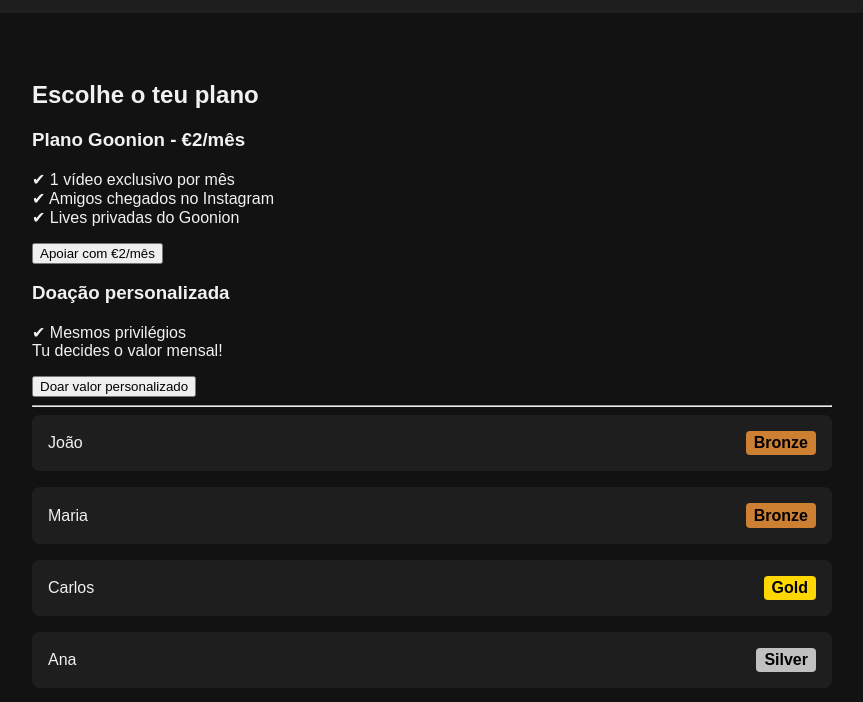
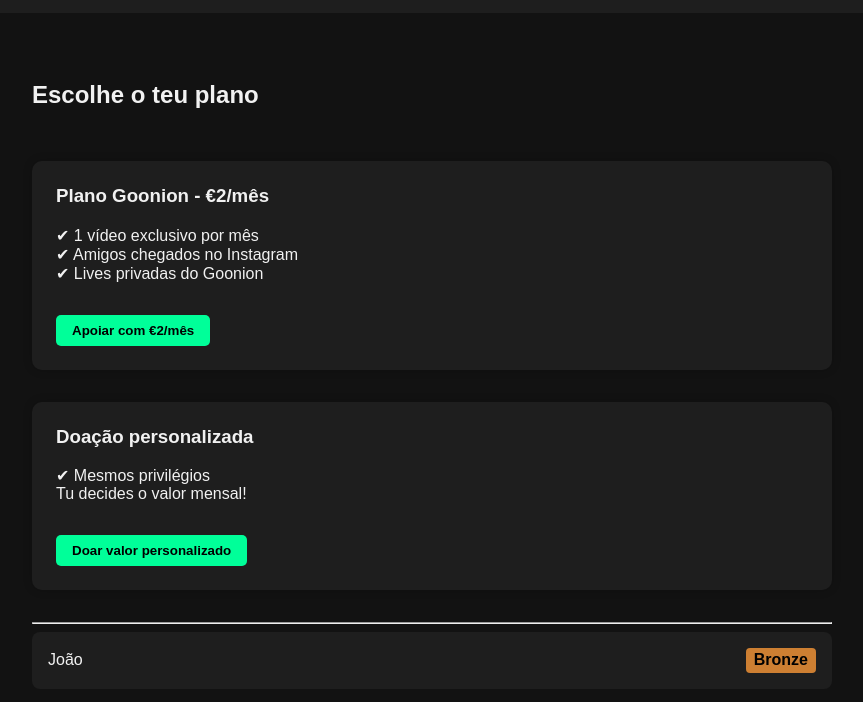
Before and after one commit to test0101-ctrl/clube-dos-penguins, a plain HTML site: page index.html in a window 1280 px wide. Shown: the part 56-758 px from the top of the page, without its empty margins (208-1071 px from the left). Drawn offline with Linux system fonts and the light colour scheme.

Commit message:
Update styles.css

```diff
--- a/styles.css
+++ b/styles.css
@@ -20,6 +20,36 @@ h1 {
   max-width: 800px;
   margin: 2rem auto;
   padding: 1rem;
+}
+
+/* PLANOS */
+
+.plans {
+  display: grid;
+  gap: 2rem;
+  margin-bottom: 2rem;
+}
+
+.plan-card {
+  background: #1e1e1e;
+  padding: 1.5rem;
+  border-radius: 10px;
+  box-shadow: 0 0 10px #00000033;
+}
+
+.plan-card h3 {
+  margin-top: 0;
+}
+
+.plan-card button {
+  margin-top: 1rem;
+  background: #00ff99;
+  color: #000;
+  border: none;
+  padding: 0.5rem 1rem;
+  font-weight: bold;
+  border-radius: 5px;
+  cursor: pointer;
 }
 
 .client {
```
